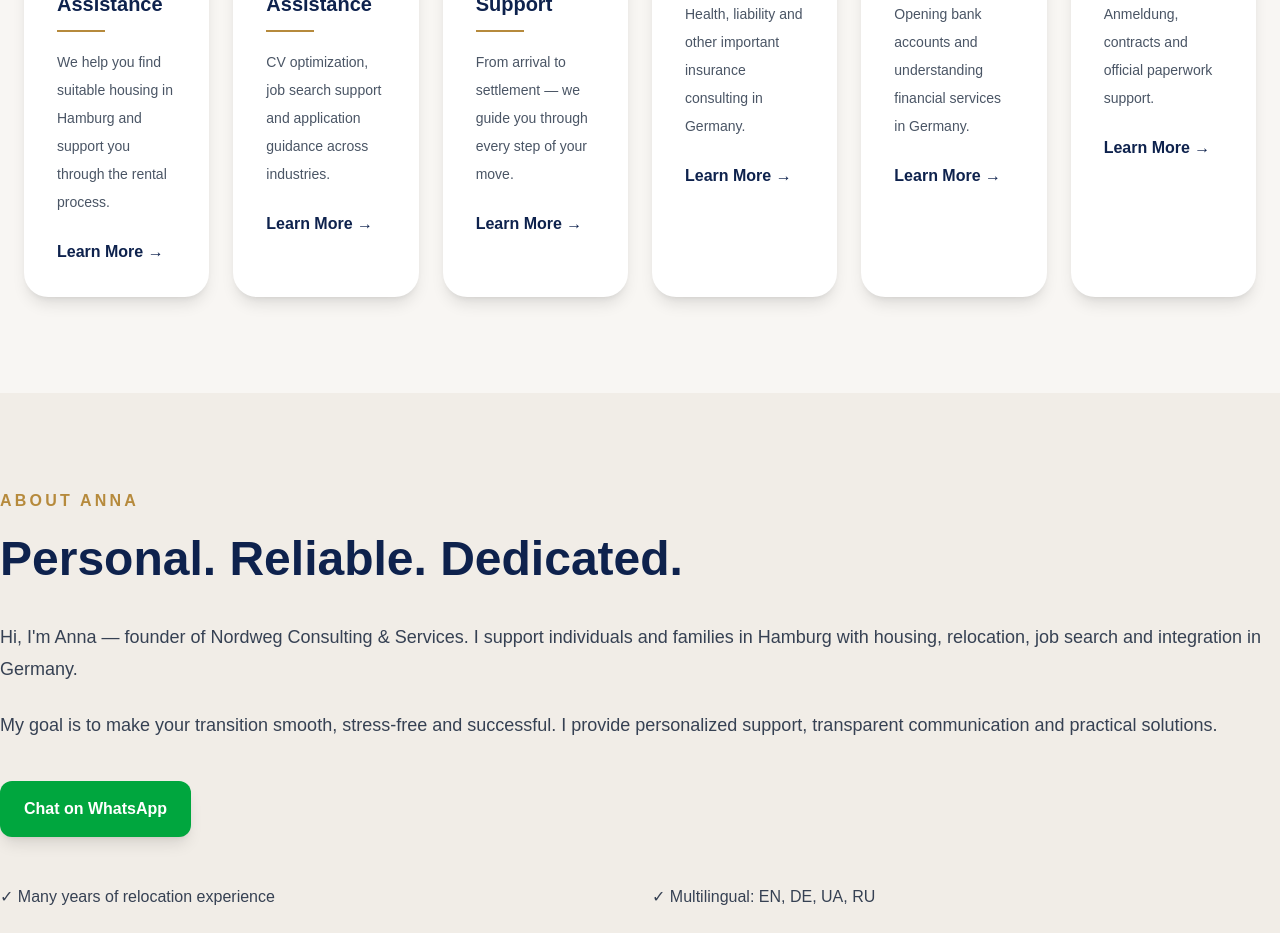
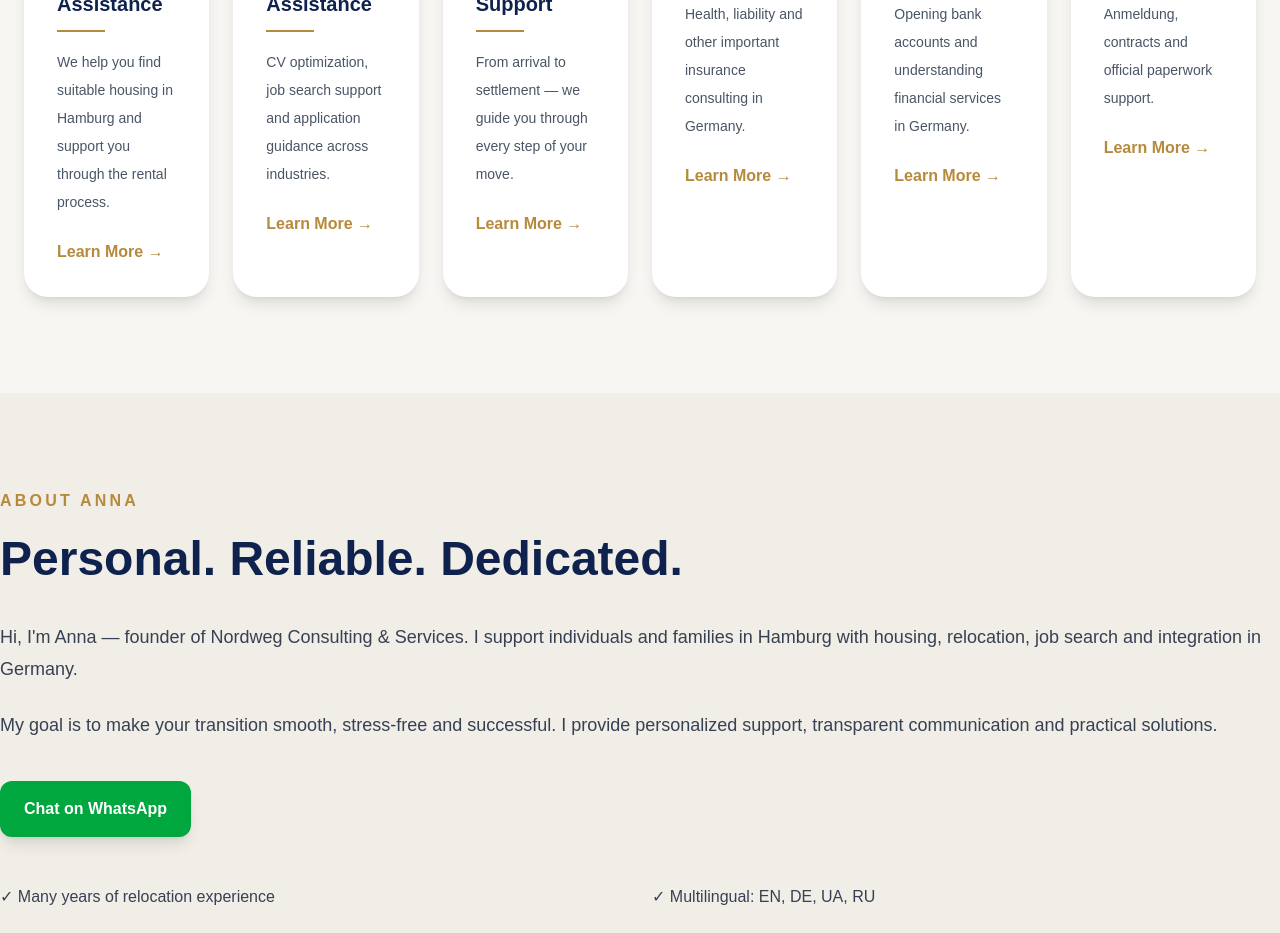
Before and after one commit to Nordweg-consulting/nordweg-consulting, a Next.js app: page / in a window 1280 px wide. Shown: the part 1340-2273 px from the top of the page. Built offline with nearby package versions, Linux system fonts and the light colour scheme.

Commit message:
improve service cards

```diff
--- a/app/page.tsx
+++ b/app/page.tsx
@@ -237,7 +237,7 @@ backgroundPosition: "center",
               <p className="mt-4 text-sm leading-7 text-gray-600">
                 {service.text}
               </p>
-              <div className="mt-6 font-semibold text-[#0e224d]">
+              <div className="mt-6 font-semibold text-[#b68a3c] transition group-hover:translate-x-1">
   Learn More →
 </div>
             </div>
```
